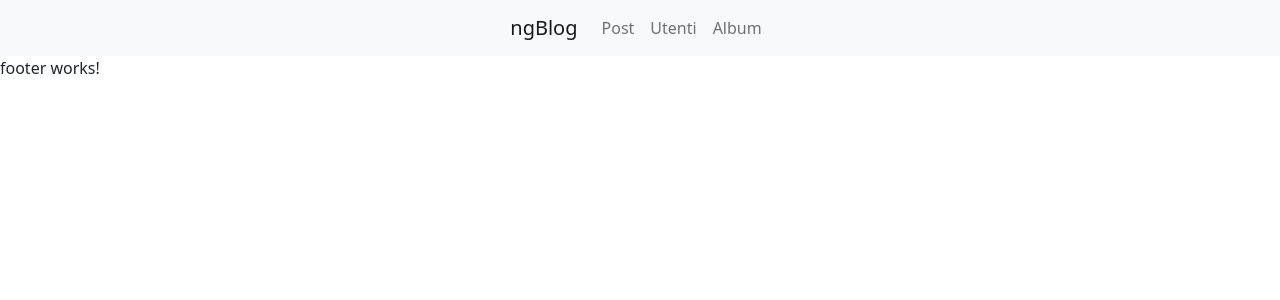
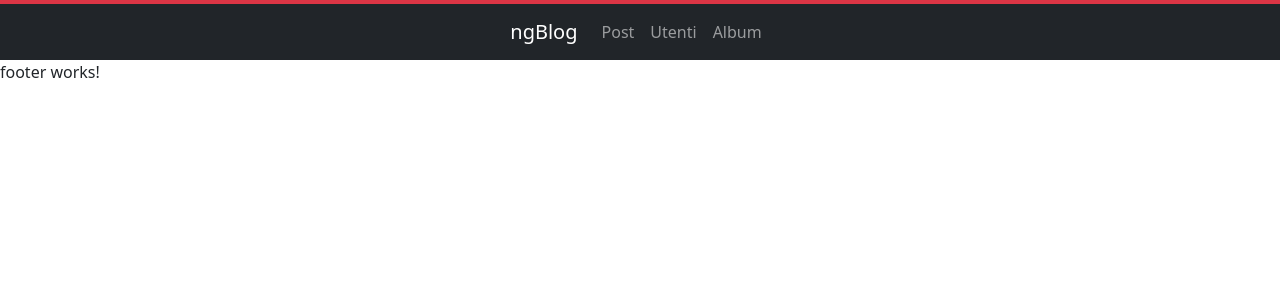
Before and after one commit to jumanjix/ngBlog, an Angular app: page / in a window 1280 px wide. Shown: the top 300 px of the page. Built offline with nearby package versions, Linux system fonts and the light colour scheme.

Commit message:
navbar border-top

```diff
--- a/src/app/navbar/navbar.component.html
+++ b/src/app/navbar/navbar.component.html
@@ -1,4 +1,4 @@
-<nav class="navbar navbar-expand-lg navbar-light bg-light">
+<nav class="navbar navbar-expand-lg navbar-dark bg-dark border-top border-danger border-4">
     <div class="container-fluid">
         <div class="d-flex  mx-auto">
             <a class="navbar-brand" routerLink="/">ngBlog</a>
```
